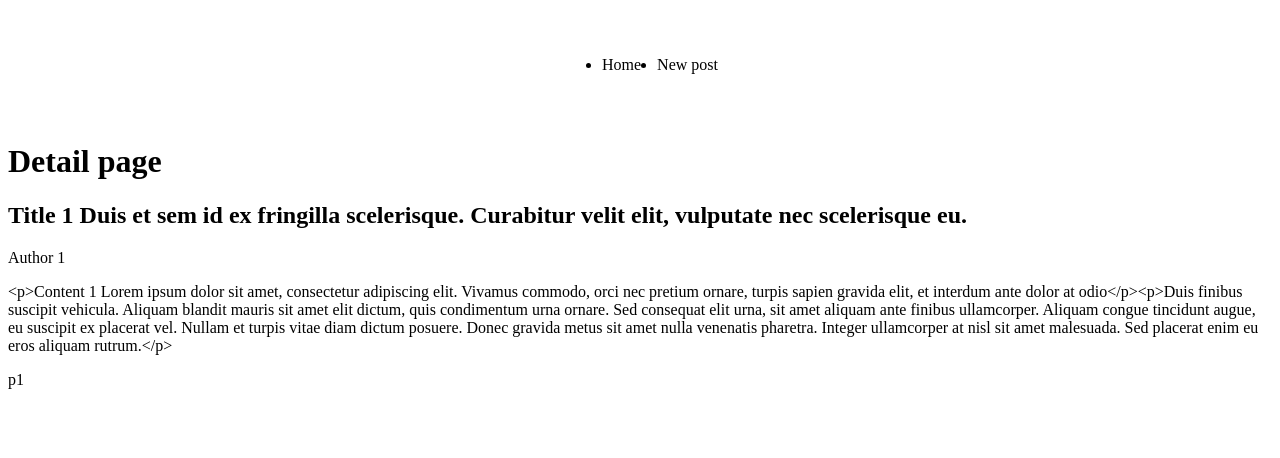
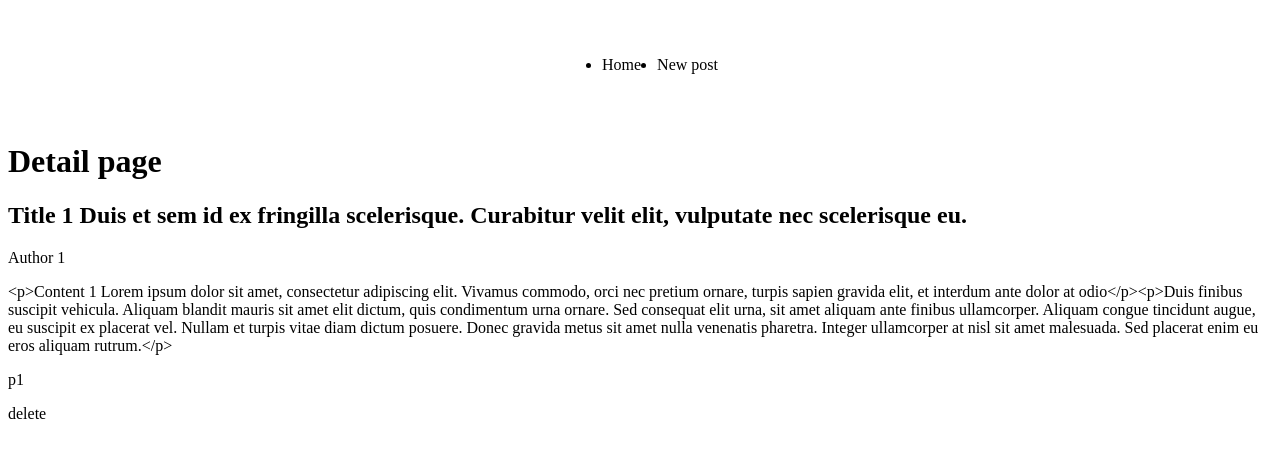
Before and after one commit to atello1/blog-project, a React (Vite) app: page /BlogDetail/p1 in a window 1280 px wide. Shown: the top 458 px of the page. Built offline with nearby package versions, Linux system fonts and the light colour scheme.

Commit message:
en cours

```diff
--- a/src/App.jsx
+++ b/src/App.jsx
@@ -8,6 +8,8 @@ import ErrorPage from "./routes/ErrorPage";
 import Homepage from "./routes/Homepage";
 import BlogDetail from "./routes/BlogDetail";
 import NewPost from "./routes/NewPost";
+
+import { initialPosts } from './components/data';
 
 
 const router = createBrowserRouter([
--- a/src/routes/BlogDetail.jsx
+++ b/src/routes/BlogDetail.jsx
@@ -1,7 +1,24 @@
 import { useParams } from "react-router-dom";
+import React, { useState } from "react";
 import {initialPosts} from '../components/data';
+import { useNavigate } from "react-router-dom";
 
 export default function BlogDetail () {
+ // const [posts, setPosts] = useState(initialPosts);
+  const navigate = useNavigate();
+
+  function onDelete(deleteId) {
+
+
+    for (let i = initialPosts.length - 1; i >= 0; --i) {
+      if (initialPosts[i].id === deleteId) {
+        initialPosts.splice(i, 1);
+        break;
+      }
+    }
+    navigate("/");
+  }
+
     const params = useParams();
     const post = initialPosts.find(post =>  post.id==params.id );
     console.log(post);
@@ -12,6 +29,7 @@ export default function BlogDetail () {
             <p>{post.author}</p>
             <div>{post.content}</div>
             <p>{params.id}</p>
+            <a onClick={()=>onDelete(params.id)}>delete</a>
 
         </>
     )
--- a/src/routes/Homepage.jsx
+++ b/src/routes/Homepage.jsx
@@ -3,7 +3,7 @@ import {initialPosts} from '../components/data';
 import Post from "./Post";
 
 
-  export default function Homepage () {
+  export default function Homepage ({ posts, handleDelete }) {
 
       return (
           <>
@@ -15,7 +15,11 @@ import Post from "./Post";
                   {initialPosts.map(post => (
                     <>
                       <li key={post.id}>
-                        <Post id={post.id} author={post.author}>
+                        <Post
+                          onDelete={handleDelete}
+                          id={post.id}
+                          author={post.author}
+                          >
                           {post.content}
                         </Post>
                       </li>
```
